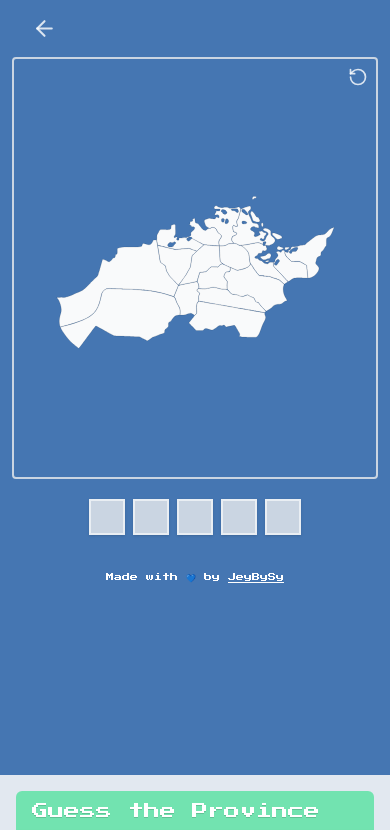
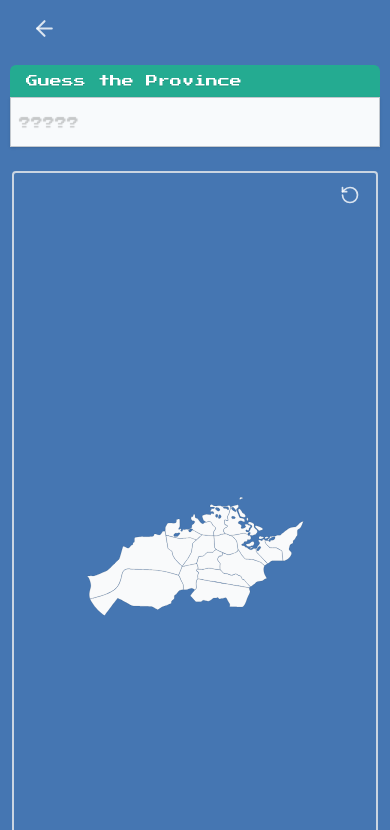
Before and after one commit to JeyBySy/MapaManiaPH, a React (Vite) app: page /quickstart in a window 390 px wide. Shown: the top 830 px of the page. Built offline with nearby package versions, Linux system fonts and the light colour scheme.

Commit message:
Update mobile responsive

```diff
--- a/src/pages/Modes/QuickStartMode.tsx
+++ b/src/pages/Modes/QuickStartMode.tsx
@@ -7,19 +7,22 @@ import TypingText from "../../components/TypingText"
 import { motion } from "framer-motion"
 import { useUniquePathId } from "../../hooks/useUniquePath"
 import MapSVG from "../../components/MapSVG"
-import Footer from "../../components/Footer"
 import { isMobile } from "react-device-detect"
 
 const QuickStartMode: React.FC = () => {
-  const { provinceOutline, nextProvince, locationName, refreshPaths } = useProvince(true)
+  const { provinceOutline, nextProvince, locationName, refreshPaths } =
+    useProvince(true)
   const { pathsWithIds: UniquePath, answerKeys } = useUniquePathId()
   const [submitted, setSubmitted] = useState(false)
   const inputRef = useRef<HTMLInputElement>(null)
   const [typedText, setTypedText] = useState("")
   const isCorrect = typedText.toLowerCase() === provinceOutline.toLowerCase()
-  const [currentStep, setCurrentStep] = useState(0); // track progress
-  const [correctGuesses, setCorrectGuesses] = useState<[string, string][]>([]);
-  const [showMap, setShowMap] = useState(false);
+  const [currentStep, setCurrentStep] = useState(0) // track progress
+  const [correctGuesses, setCorrectGuesses] = useState<[string, string][]>([])
+  const [showMap, setShowMap] = useState(false)
+  const itemRefs = useRef<(HTMLLIElement | null)[]>([])
+  const nextButtonRef = useRef<HTMLButtonElement>(null);
+  const isCompleted = correctGuesses.length === locationName.length
 
   const handleSubmit = () => {
     setSubmitted(true)
@@ -36,58 +39,70 @@ const QuickStartMode: React.FC = () => {
     setCorrectGuesses([])
     setSubmitted(false)
 
-    await nextProvince();
+    await nextProvince()
 
     if (provinceOutline === prevProvince) {
       refreshPaths()
     }
-
 
     setTimeout(() => {
       inputRef.current?.focus()
     }, 0)
   }
 
-
-
   const handlePathClick = (clickedId: string) => {
-    const cityName = answerKeys[clickedId];
+    const cityName = answerKeys[clickedId]
 
     if (!cityName) {
-      console.log(`❌ ${clickedId} is not in answerKeys.`);
-      return;
+      console.log(`❌ ${clickedId} is not in answerKeys.`)
+      return
     }
 
-    const expectedAnswer = locationName[currentStep];
+    const expectedAnswer = locationName[currentStep]
 
-    if (cityName.trim().toLowerCase() === expectedAnswer?.trim().toLowerCase()) {
-      setCorrectGuesses((prev) => [...prev, [cityName, clickedId]]);
-      setCurrentStep((prev) => prev + 1); // move to next city
+    if (
+      cityName.trim().toLowerCase() === expectedAnswer?.trim().toLowerCase()
+    ) {
+      setCorrectGuesses((prev) => [...prev, [cityName, clickedId]])
+      setCurrentStep((prev) => prev + 1) // move to next city
     }
-
-    if (correctGuesses.length + 1 === locationName.length) {
-      console.log("🎉 All correct answers found!");
-      handleNextProvince()
   }
-  };
 
   useEffect(() => {
     if (submitted) {
-      setShowMap(false); // reset
-      const timeout = setTimeout(() => setShowMap(true), 0); // simulate reload delay
-      return () => clearTimeout(timeout);
+      setShowMap(false) // reset
+      const timeout = setTimeout(() => setShowMap(true), 0) // simulate reload delay
+      return () => clearTimeout(timeout)
     }
-  }, [submitted]);
+  }, [submitted])
+
+  useEffect(() => {
+    const currentItem = itemRefs.current[currentStep]
+
+    if (currentItem) {
+      currentItem.scrollIntoView({
+        behavior: "smooth",
+        block: "nearest",
+        inline: "center",
+      })
+    }
+  }, [currentStep])
+
+  useEffect(() => {
+    if (nextButtonRef.current && isCompleted) {
+      nextButtonRef.current.focus();
+    }
+  }, [isCompleted]);
+
 
   return (
     <div className="flex min-h-screen w-full">
       <main className="w-full lg:container flex flex-col mx-auto lg:pt-14 ">
-        <div className="flex flex-col-reverse lg:flex-row w-full h-full">
-
+        <div className="flex flex-col lg:flex-row w-full h-full gap-2 lg:gap-0">
           {/* Sidebar (Location List) */}
-          <div className="w-full lg:w-fit lg:h-fit border-gray-300 dark:border-gray-700 p-4 bg-slate-200 dark:bg-gray-800 lg:border-4">
-            <h2 className="text-md text-white bg-green-400/50 px-4 py-2 rounded-t-md text-shadow-2xs">
-              Guess the Province
+          <div className="w-[99%] mx-auto lg:w-fit lg:h-fit p-2 rounded lg:border-gray-300 dark:lg:border-gray-700 lg:bg-slate-200 dark:lg:bg-gray-800 lg:border-2">
+            <h2 className="text-xs lg:text-sm text-white bg-green-400/50 px-4 py-2 rounded-t-md text-shadow-2xs whitespace-nowrap ">
+              Guess the {!submitted ? "Province" : "Location"}
             </h2>
 
             <div className="bg-slate-50 dark:bg-gray-700/50 border border-gray-600/30 shadow">
@@ -95,9 +110,9 @@ const QuickStartMode: React.FC = () => {
                 text={provinceOutline.toString()}
                 isSubmitted={submitted}
                 isMasked={true}
-                className={`p-3 text-lg text-shadow-xs ${!submitted
-                  ? 'text-gray-500/0 dark:text-white/40'
-                  : 'text-accent'
+                className={`lg:text-sm py-4  px-2 text-xs text-shadow-xs ${!submitted
+                  ? "text-gray-500/0 dark:text-white/40"
+                  : "text-accent"
                   }`}
               />
 
@@ -109,25 +124,35 @@ const QuickStartMode: React.FC = () => {
                   transition={{ duration: 0.3 }}
                 >
                   <hr className="text-gray-400/60" />
-                  <ul className="flex flex-col gap-2 p-3">
+                  <ul className="flex lg:flex-col px-1 py-2 space-x-1 overflow-x-auto scrollbar-hide snap-x snap-mandatory">
                     {locationName.map((path, index) => {
-                      const isCurrentStep = index === currentStep;
-                      const isLocationCorrect = correctGuesses.some(([id]) => id === path);
+                      const isCurrentStep = index === currentStep
+                      const isLocationCorrect = correctGuesses.some(
+                        ([id]) => id === path
+                      )
                       return (
-                        <li key={index} className={`mb-2 ${isCurrentStep ? 'animate-breathing' : ''}`}>
+                        <li
+                          key={index}
+                          ref={(el) => {
+                            itemRefs.current[index] = el
+                          }}
+                          className={`snap-center shadow rounded ${isCurrentStep ? "lg:animate-breathing" : ""
+                            }`}
+                        >
                           <TypingText
                             text={path}
                             isSubmitted={true}
                             isMasked={false}
-                            className={`lg:text-sm text-xs  text-shadow-xs ${isCurrentStep
-                              ? 'text-gray-500 dark:text-white'
+                            className={`lg:text-sm p-2 text-xs text-shadow-xs rounded w-full flex items-center justify-center lg:block lg:items-start h-full whitespace-nowrap
+                              ${isCurrentStep
+                                ? "text-gray-500 dark:text-white bg-gray-300/80 dark:bg-gray-400/50"
                                 : isLocationCorrect
-                                ? 'text-accent'
-                                : 'text-gray-500/30 dark:text-white/40'
+                                  ? "btn-bg-accent text-accent"
+                                  : "text-gray-400/20 dark:text-white/40 "
                               }`}
                           />
                         </li>
-                      );
+                      )
                     })}
                   </ul>
                 </motion.div>
@@ -136,22 +161,29 @@ const QuickStartMode: React.FC = () => {
           </div>
 
           {/* Main Content (Map and Typing Area) */}
-          <div className="flex flex-col w-full h-full space-y-5 px-3">
+          <div className="flex flex-col w-full min-h-screen space-y-5 px-3">
             {/* Province Outline */}
-            <div className={`${!submitted ? "h-[50vh] lg:h-[75vh]" : "h-[50vh] lg:h-[80vh]"} w-full relative border-2 dark:border-gray-600 border-slate-300 rounded lg:py-4`}>
+            <div
+              className={`w-full relative border-2 dark:border-gray-600 border-slate-300 rounded lg:py-4  lg:my-0 my-2
+                ${!submitted ? "h-[50vh] lg:h-[75vh] px-10 flex-5/12 lg:flex-none" : "h-full lg:h-[80vh] "
+                }`}
+            >
               <button
                 onClick={(e) => {
-                  (e.currentTarget as HTMLButtonElement).blur();
-                  handleNextProvince();
+                  (e.currentTarget as HTMLButtonElement).blur()
+                  handleNextProvince()
                 }}
-                className="absolute w-auto dark:text-gray-400 dark:hover:text-gray-100 text-white/80 hover:text-white p-2 rounded cursor-pointer top-0 right-0"
+                className="absolute w-auto dark:text-gray-400 dark:hover:text-gray-100 text-white/80 hover:text-white px-4 py-3 rounded cursor-pointer top-0 right-0"
               >
                 <RotateCcw width={20} height={20} />
               </button>
 
               {submitted && !showMap ? (
                 <ProvinceSkeleton />
-              ) : provinceOutline && UniquePath && UniquePath[provinceOutline] && (
+              ) : (
+                provinceOutline &&
+                UniquePath &&
+                UniquePath[provinceOutline] && (
                   <MapSVG
                     provinceName={provinceOutline}
                     pathsData={UniquePath}
@@ -160,17 +192,18 @@ const QuickStartMode: React.FC = () => {
                     correctGuesses={correctGuesses}
                     onPathClick={handlePathClick}
                   />
+                )
               )}
             </div>
 
             {/* Typing section */}
             {!submitted && (
               <>
-                <div className="flex flex-wrap gap-2 justify-center mb-4">
+                <div className="flex flex-wrap gap-1 justify-center">
                   {provinceOutline.split("").map((char, i) => (
                     <div
                       key={i}
-                      className={`w-9 h-9 md:w-16 md:h-16 border-2 flex items-center justify-center text-sm lg:text-xl font-bold uppercase
+                      className={`w-9 h-9 md:w-12 md:h-12 border-2 flex items-center justify-center text-center text-sm lg:text-lg font-bold uppercase lg:mt-4 mt-2
                         ${char === "_"
                           ? "border-transparent bg-transparent"
                           : typedText[i]
@@ -179,7 +212,7 @@ const QuickStartMode: React.FC = () => {
                         }`}
                     >
                       {char === "_" ? (
-                        <span className="w-9 h-9 md:w-16 md:h-16 border-b-2 lg:flex items-center justify-center text-sm dark:border-gray-600 border-gray-100" />
+                        <span className="w-9 h-9 md:w-12 md:h-12 border-b-2 lg:flex items-center justify-center text-sm dark:border-gray-600 border-gray-100" />
                       ) : (
                         typedText[i] || ""
                       )}
@@ -188,7 +221,9 @@ const QuickStartMode: React.FC = () => {
                 </div>
 
                 {/* Mobile Keyboard at bottom */}
-                <div className={` ${!isMobile ? "hidden" : "fixed"} mx-auto bottom-0 right-0 left-0 w-full mb-2 lg:static lg:w-fit`}>
+                <div
+                  className={`mx-auto w-full ${isMobile ? "mb-2" : "hidden"} lg:static lg:w-fit`}
+                >
                   <Keyboard
                     value={typedText}
                     onType={setTypedText}
@@ -199,7 +234,15 @@ const QuickStartMode: React.FC = () => {
                 </div>
               </>
             )}
-            <Footer />
+
+            {/* Next Province button if guess complete */}
+            {isCompleted && (
+              <div className="w-full flex items-center justify-center py-4">
+                <button ref={nextButtonRef} onClick={() => { handleNextProvince() }} className="cursor-pointer p-4 text-sm dark:bg-green-800 bg-green-600 w-full lg:w-fit rounded">
+                  Next Province
+                </button>
+              </div>
+            )}
           </div>
         </div>
       </main>
--- a/src/pages/StartPage.tsx
+++ b/src/pages/StartPage.tsx
@@ -11,12 +11,12 @@ const StartPage: React.FC = () => {
   const [toggleHelp, setToggleHelp] = useState(false)
   return (
     <>
-      <div className="container m-2 flex flex-col items-center justify-center border-4 border-dashed py-20 relative">
+      <div className="lg:container m-2 flex flex-col items-center justify-center border-4 border-dashed py-20 relative">
 
         {/* Settings */}
         <PopUp visible={toggleSetting} onClose={() => { setToggleSetting(false) }} title="Settings">
           <div className="flex flex-col gap-2 p-8 w-full">
-            <div className="flex flex-row dark:text-gray-600 text-gray-700 items-center space-x-10 justify-between text-shadow">
+            <div className="flex flex-row dark:text-gray-600 text-gray-700 items-center space-x-10 justify-between text-shadow-xs">
               <p>Dark Mode: </p>
               <DarkModeToggle />
             </div>
@@ -47,7 +47,7 @@ const StartPage: React.FC = () => {
         </div>
 
         <div className="w-full">
-          <h1 className="text-2xl sm:text-4xl md:text-5xl lg:text-6xl font-bold text-center text-white py-5 px-2">
+          <h1 className="text-2xl sm:text-4xl md:text-5xl lg:text-6xl font-bold text-center text-white py-5 px-2 ">
             _MapaManiaPH_
           </h1>
           <p className="lg:text-sm text-[10px] mx-4 text-center text-gray-300 mb-6">
```
Also changed, not shown: src/App.css (+15 -4 lines), src/components/Keyboard.tsx (+5 -5 lines). Lines whose indentation alone changed are shown as unchanged.
